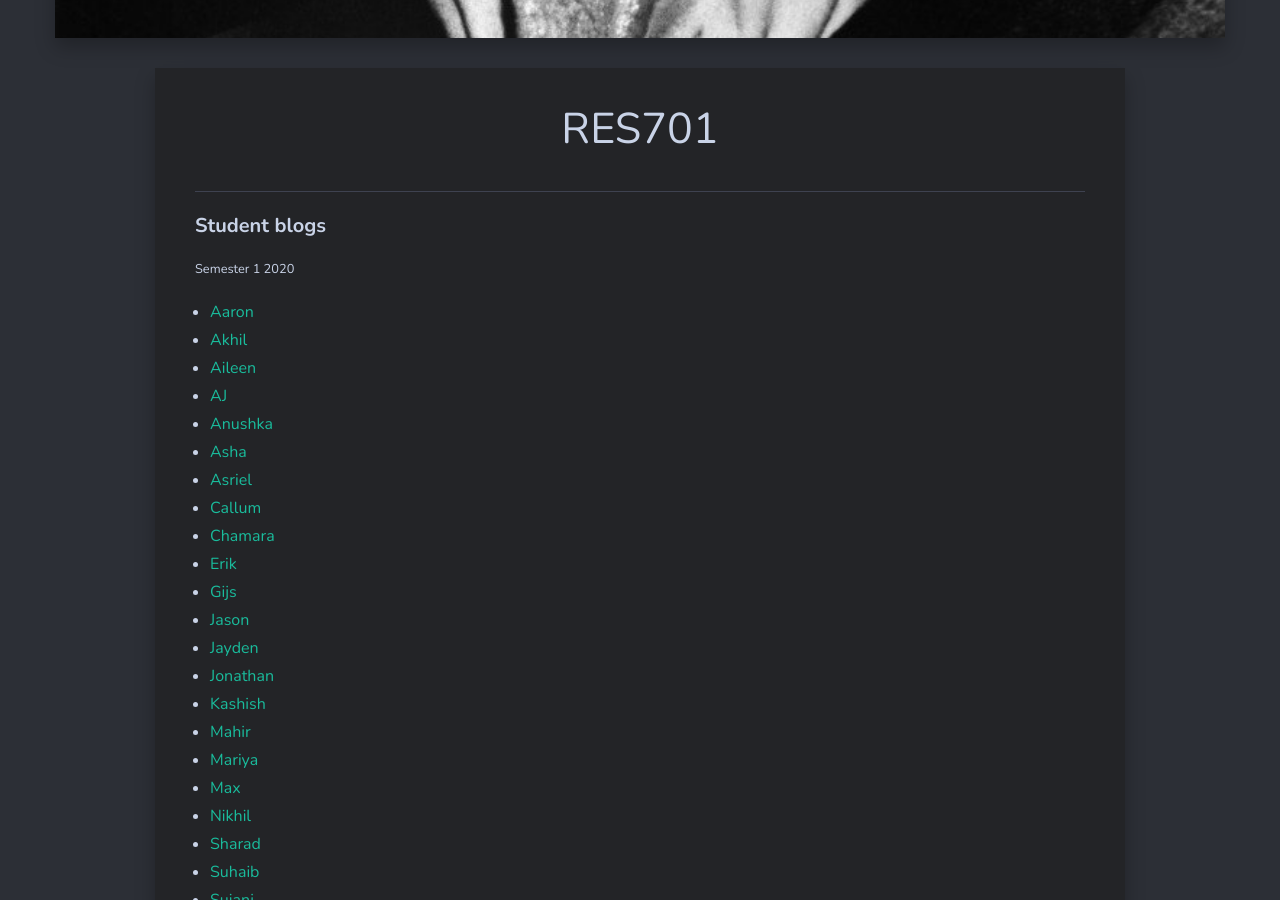
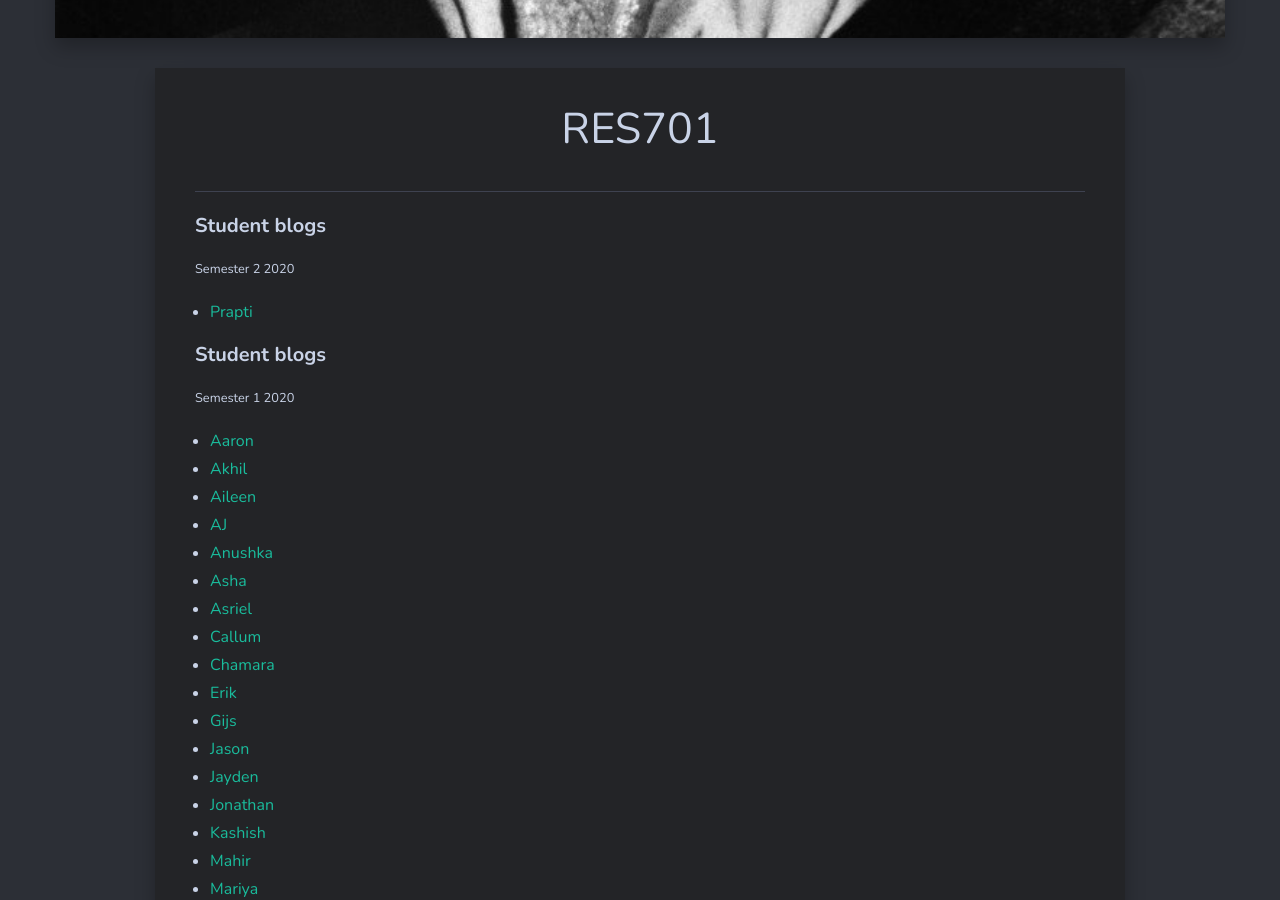
Before and after one commit to larsoliverdam/nmit, a Jekyll site: the page built from _pages/RES701.md, in a window 1280 px wide and 900 px high, scrolled down 657 px. Built offline with Jekyll 4.4.1, drawn with Linux system fonts in a browser that asks for light colours; nearby versions of some CDN libraries; comment, search, counter and statistics services are not loaded.

Commit message:
add RES701 blog links

```diff
--- a/_pages/RES701.md
+++ b/_pages/RES701.md
@@ -4,6 +4,11 @@ title: RES701
 permalink: /RES701/
 image: 08.jpg
 ---
+
+#### Student blogs
+<small> Semester 2 2020</small>
+
+* [Prapti](https://res701praptimane.wordpress.com)
 
 #### Student blogs
 <small> Semester 1 2020</small>
```
